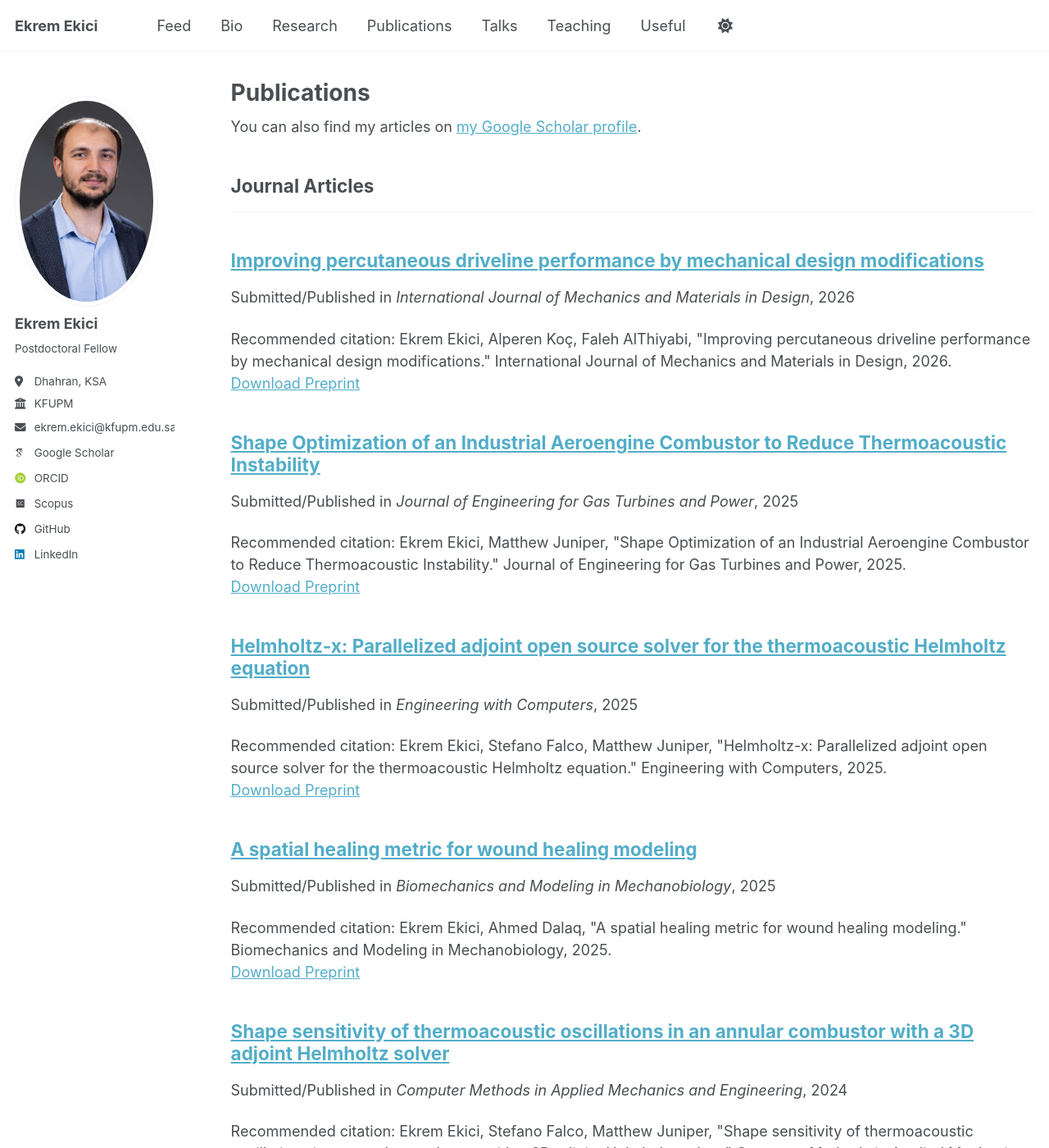
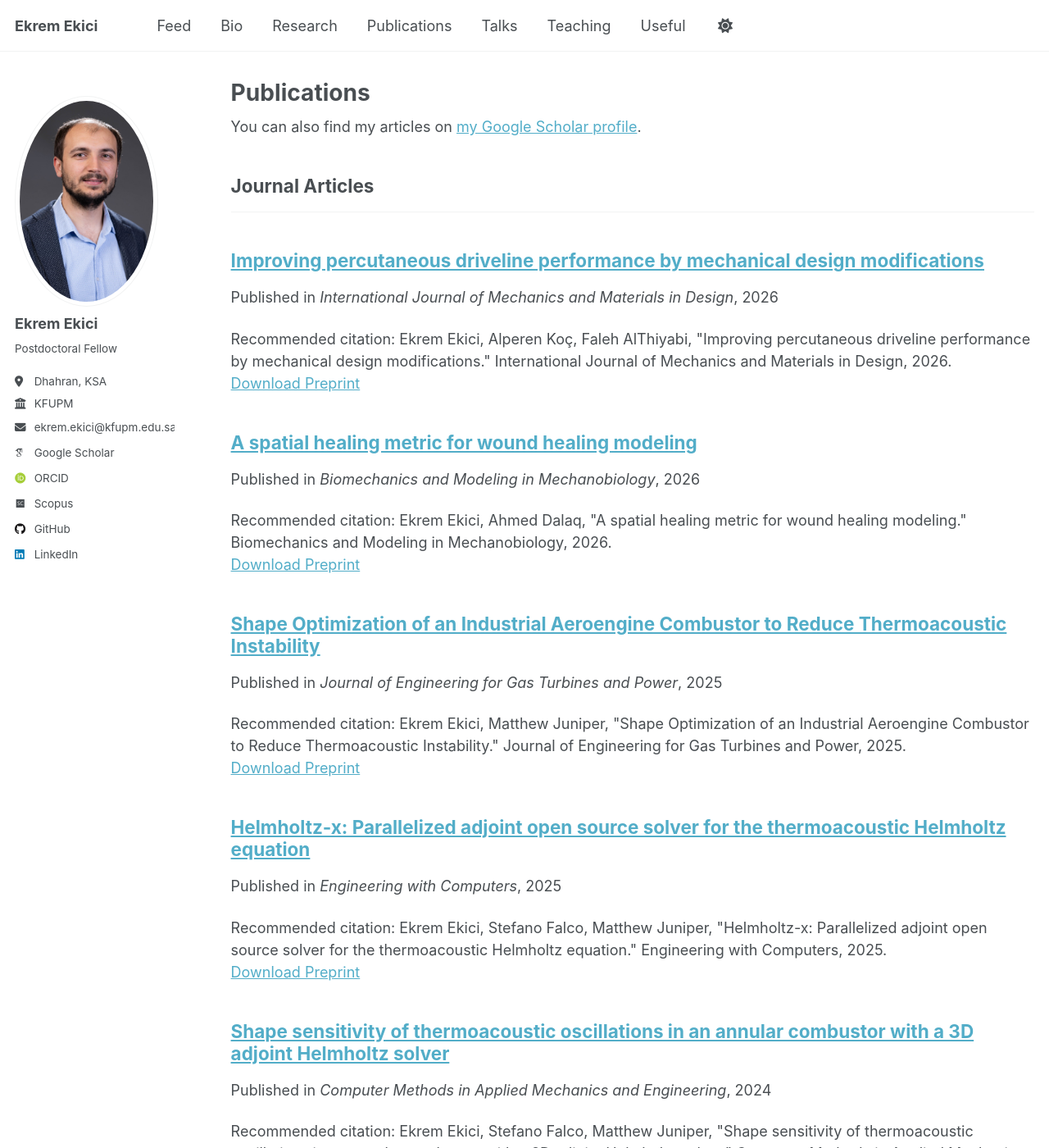
Before and after one commit to ekremekc/ekremekc.github.io, a Jekyll site: the page built from _pages/publications.html, in a window 1280 px wide and 1400 px high. Shown: the whole window at 82% size. Built offline with Jekyll 4.4.1, drawn with Linux system fonts in a browser that asks for light colours; some web fonts are replaced; some of the changed text lies outside the part shown.

```diff
--- a/_includes/archive-single.html
+++ b/_includes/archive-single.html
@@ -41,7 +41,7 @@
         {% if post.collection == 'teaching' %}
           <p> {{ post.type }}, <i>{{ post.venue }}</i>, {{ post.date | default: "1900-01-01" | date: "%Y" }} </p>
         {% elsif post.collection == 'publications' %}
-          <p>Submitted/Published in <i>{{ post.venue }}</i>, {{ post.date | default: "1900-01-01" | date: "%Y" }} </p>
+          <p>Published in <i>{{ post.venue }}</i>, {{ post.date | default: "1900-01-01" | date: "%Y" }} </p>
         {% elsif post.date %}
          <p class="page__date"><strong><i class="fa fa-fw fa-calendar" aria-hidden="true"></i> {{ site.data.ui-text[site.locale].date_label | default: "Published:" }}</strong> <time datetime="{{ post.date | default: "1900-01-01" | date_to_xmlschema }}">{{ post.date | default: "1900-01-01" | date: "%B %d, %Y" }}</time></p>
         {% endif %}
--- a/_layouts/single.html
+++ b/_layouts/single.html
@@ -37,7 +37,7 @@ layout: default
         {% if page.collection == 'teaching' %}
           <p> {{ page.type }}, <i>{{ page.venue }}</i>, {{ page.date | default: "1900-01-01" | date: "%Y" }} </p>
         {% elsif page.venue and page.date %}
-          <p>Submitted/Published in <i>{{ page.venue }}</i>, {{ page.date | default: "1900-01-01" | date: "%Y" }} </p>
+          <p>Published in <i>{{ page.venue }}</i>, {{ page.date | default: "1900-01-01" | date: "%Y" }} </p>
         {% elsif page.date %}
           <p class="page__date"><strong><i class="fa fa-fw fa-calendar" aria-hidden="true"></i> {{ site.data.ui-text[site.locale].date_label | default: "Published:" }}</strong> <time datetime="{{ page.date | date_to_xmlschema }}">{{ page.date | default: "1900-01-01" | date: "%B %d, %Y" }}</time></p>
         {% endif %}
```
Also changed, not shown: _publications/2025-01-01-A-spatial-healing-metric-for-wound-healing-modeling.md (deleted, +0 -10 lines), _publications/2026-01-01-A-spatial-healing-metric-for-wound-healing-modeling.md (added, +10 -0 lines), markdown_generator/articles.bib (+4 -4 lines), 1 other file.
